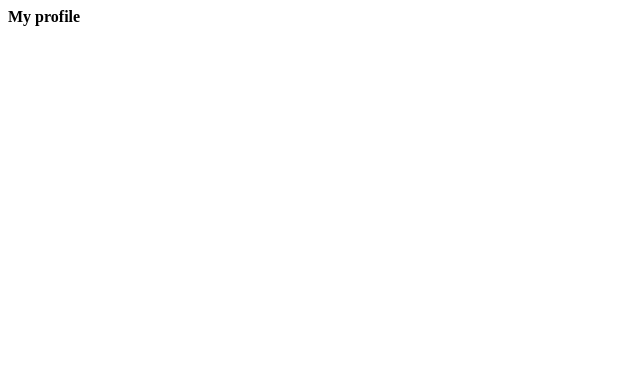
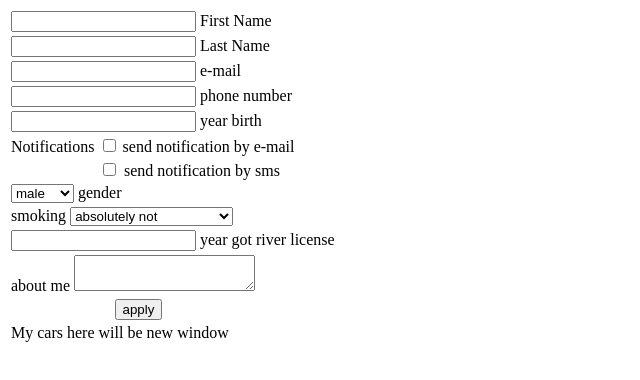
Before and after one commit to BDM30/travelFriend, a plain HTML site: page Interface/html/my_profile.html in a window 1280 px wide. Shown: the whole page, without its empty margins (0-640 px from the left). Drawn offline with Linux system fonts and the light colour scheme.

Commit message:
my profile some adds
-нужно еще добавить новое окно с описанием автомобился.
-также было бы круто красивый список выбора года

```diff
--- a/Interface/html/my_profile.html
+++ b/Interface/html/my_profile.html
@@ -9,12 +9,102 @@
 
 <body>
 
-<form>
+<table>
 
-<strong>My profile</strong>
+<tr>
+<td>
+<input type="text"> First Name
+</td>
+</tr>
 
-</form>
+<tr>
+<td>
+<input type="text"> Last Name
+</td>
+</tr>
 
+<tr>
+<td>
+<input type="text"> e-mail
+</td>
+</tr>
+
+<tr>
+<td>
+<input type="text"> phone number
+</td>
+</tr>
+
+<tr>
+<td>
+<input type="text"> year birth
+</td>
+</tr>
+
+<tr>
+<td>
+Notifications
+<input type="checkbox"> send notification by e-mail
+</td>
+</tr>
+
+<tr>
+<td>
+<input type="checkbox" style="margin-left: 92px;"> <text style="margin-left: 1px;">send notification by sms </text>
+</td>
+</tr>
+
+<tr>
+<td>
+<select>
+<option>male</option>
+<option>female</option>
+</select>
+gender
+</td>
+</tr>
+
+<tr>
+<td>
+smoking
+<select>
+<option>absolutely not</option>
+<option>I dont but you can</option>
+<option>dont smoke inside a car</option>
+<option>wherever smoke</option>
+</select>
+</td>
+</tr>
+
+<tr>
+<td>
+<input type="text"> year got river license
+</td>
+</tr>
+
+<tr>
+<td>
+<text style="margin-right: 0px;">about me<text>
+<textarea style="margin-left: 0px;">
+</textarea>
+</td>
+</tr>
+
+<tr>
+<td>
+<input type="button" value="apply" style="margin-left:32%">
+</td>
+</tr>
+
+<tr>
+<td>
+My cars
+<a>here will be new window</a>
+</td>
+</tr>
+
+
+</table>
 
 </body>
 
```
